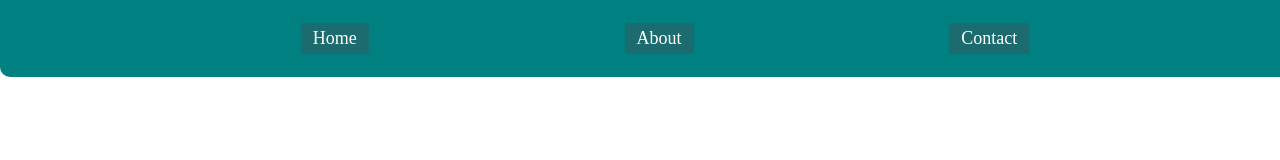
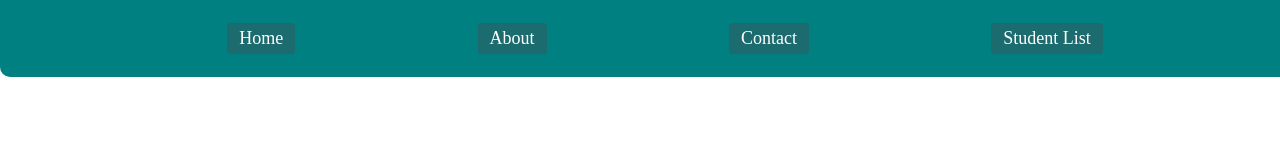
Before and after one commit to ank501/WebDevelopement_practice, a plain HTML site: page Assignment_1/navigation_bar/index.html in a window 1280 px wide. Drawn offline with Linux system fonts and the light colour scheme.

Commit message:
navbar buttons are linked to table , li tags are converted into button using anchor tag

```diff
--- a/Assignment_1/navigation_bar/index.css
+++ b/Assignment_1/navigation_bar/index.css
@@ -17,15 +17,17 @@ nav ul{
      font-size: large;
 
 }
-nav ul li{
+nav ul a{
     /* border : 1px solid black; */
     list-style: none;
+    text-decoration: none;
     padding: 5px 12px;
     border-radius: 3px;
+    color: white;
     background-color: rgb(28, 107, 110);
 
 }
-nav ul li:hover{
+nav ul a:hover{
  color: black;
  cursor: pointer;
  background-color: aquamarine;
--- a/Assignment_1/navigation_bar/index.html
+++ b/Assignment_1/navigation_bar/index.html
@@ -16,9 +16,12 @@
  -->
         <nav>
             <ul>
-                <li>Home</li>
-                <li>About</li>
-                <li>Contact</li>
+
+                <a href="../Table_html/index.html"><li>Home</li></a>
+                <a href="../Table_html/index.html"><li>About</li></a>
+                <a href="../Table_html/index.html"><li>Contact</li></a>
+                <a href="../Table_html/index.html"><li>Student List</li></a>
+
             </ul>
         </nav>
 </body>
```
